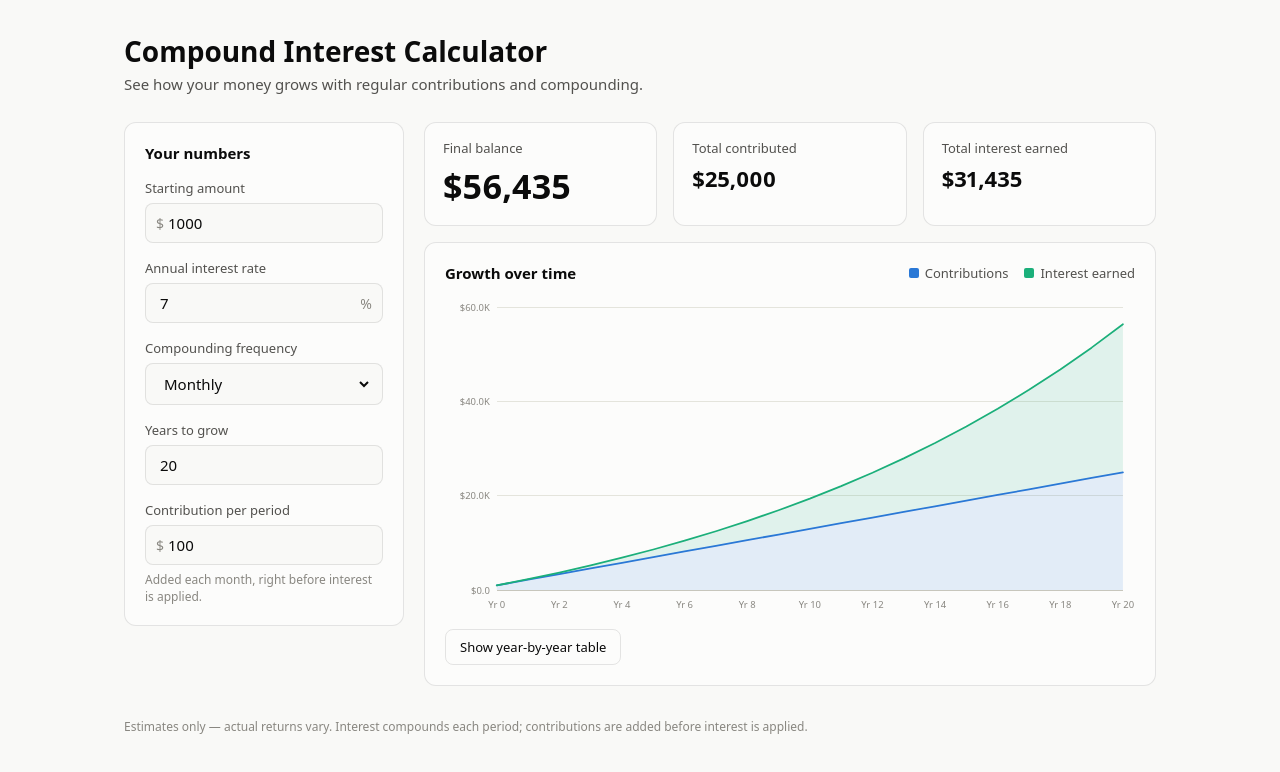
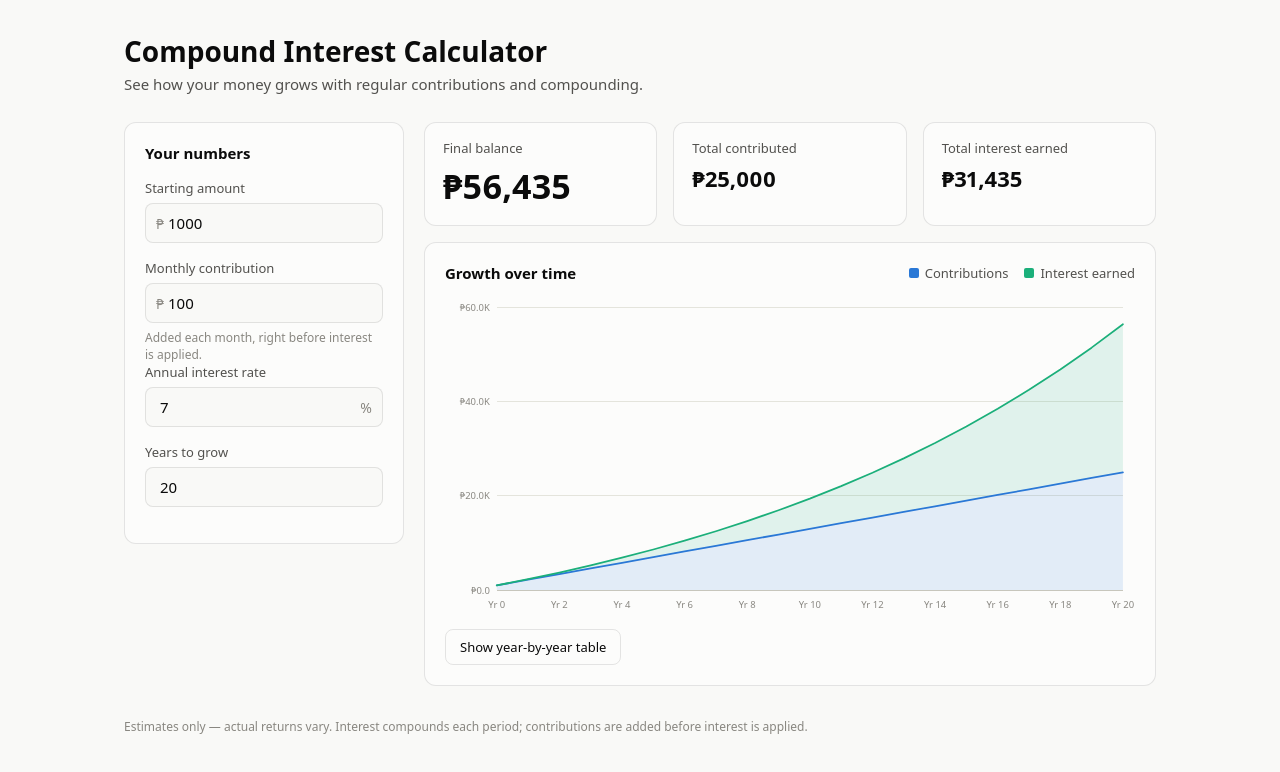
Before and after one commit to duckdriver/compound-interest-calculator, a plain HTML site: page index.html in a window 1280 px wide. Drawn offline with Linux system fonts and the light colour scheme.

Commit message:
Switch to PHP currency, simplify to fixed monthly compounding, reorder fields

```diff
--- a/index.html
+++ b/index.html
@@ -22,10 +22,19 @@
       <label class="field">
         <span class="field-label">Starting amount</span>
         <div class="field-input">
-          <span class="prefix">$</span>
+          <span class="prefix">₱</span>
           <input type="number" id="principal" min="0" step="100" value="1000" inputmode="decimal" />
         </div>
       </label>
+
+      <label class="field">
+        <span class="field-label">Monthly contribution</span>
+        <div class="field-input">
+          <span class="prefix">₱</span>
+          <input type="number" id="contribution" min="0" step="10" value="100" inputmode="decimal" />
+        </div>
+      </label>
+      <p class="field-hint">Added each month, right before interest is applied.</p>
 
       <label class="field">
         <span class="field-label">Annual interest rate</span>
@@ -36,33 +45,11 @@
       </label>
 
       <label class="field">
-        <span class="field-label">Compounding frequency</span>
-        <div class="field-input">
-          <select id="frequency">
-            <option value="1">Annually</option>
-            <option value="2">Semi-annually</option>
-            <option value="4">Quarterly</option>
-            <option value="12" selected>Monthly</option>
-            <option value="365">Daily</option>
-          </select>
-        </div>
-      </label>
-
-      <label class="field">
         <span class="field-label">Years to grow</span>
         <div class="field-input">
           <input type="number" id="years" min="1" max="60" step="1" value="20" inputmode="numeric" />
         </div>
       </label>
-
-      <label class="field">
-        <span class="field-label">Contribution per period</span>
-        <div class="field-input">
-          <span class="prefix">$</span>
-          <input type="number" id="contribution" min="0" step="10" value="100" inputmode="decimal" />
-        </div>
-      </label>
-      <p class="field-hint" id="contribution-hint">Added each month, right before interest is applied.</p>
 
     </form>
 
--- a/script.js
+++ b/script.js
@@ -6,22 +6,21 @@
   const inputs = {
     principal: el("principal"),
     rate: el("rate"),
-    frequency: el("frequency"),
     years: el("years"),
     contribution: el("contribution"),
   };
 
-  const periodNouns = { "1": "year", "2": "half-year", "4": "quarter", "12": "month", "365": "day" };
+  const COMPOUNDING_PERIODS_PER_YEAR = 12;
 
   const currencyFull = new Intl.NumberFormat("en-US", {
     style: "currency",
-    currency: "USD",
+    currency: "PHP",
     maximumFractionDigits: 0,
   });
 
   const currencyCompact = new Intl.NumberFormat("en-US", {
     style: "currency",
-    currency: "USD",
+    currency: "PHP",
     notation: "compact",
     maximumFractionDigits: 1,
   });
@@ -279,12 +278,9 @@
   function update() {
     const principal = Math.max(0, parseFloat(inputs.principal.value) || 0);
     const rate = Math.max(0, parseFloat(inputs.rate.value) || 0);
-    const n = parseInt(inputs.frequency.value, 10);
+    const n = COMPOUNDING_PERIODS_PER_YEAR;
     const years = Math.min(60, Math.max(1, parseInt(inputs.years.value, 10) || 1));
     const contribution = Math.max(0, parseFloat(inputs.contribution.value) || 0);
-
-    el("contribution-hint").textContent =
-      `Added each ${periodNouns[String(n)]}, right before interest is applied.`;
 
     const schedule = computeSchedule(principal, rate, n, years, contribution);
     const last = schedule[schedule.length - 1];
```
